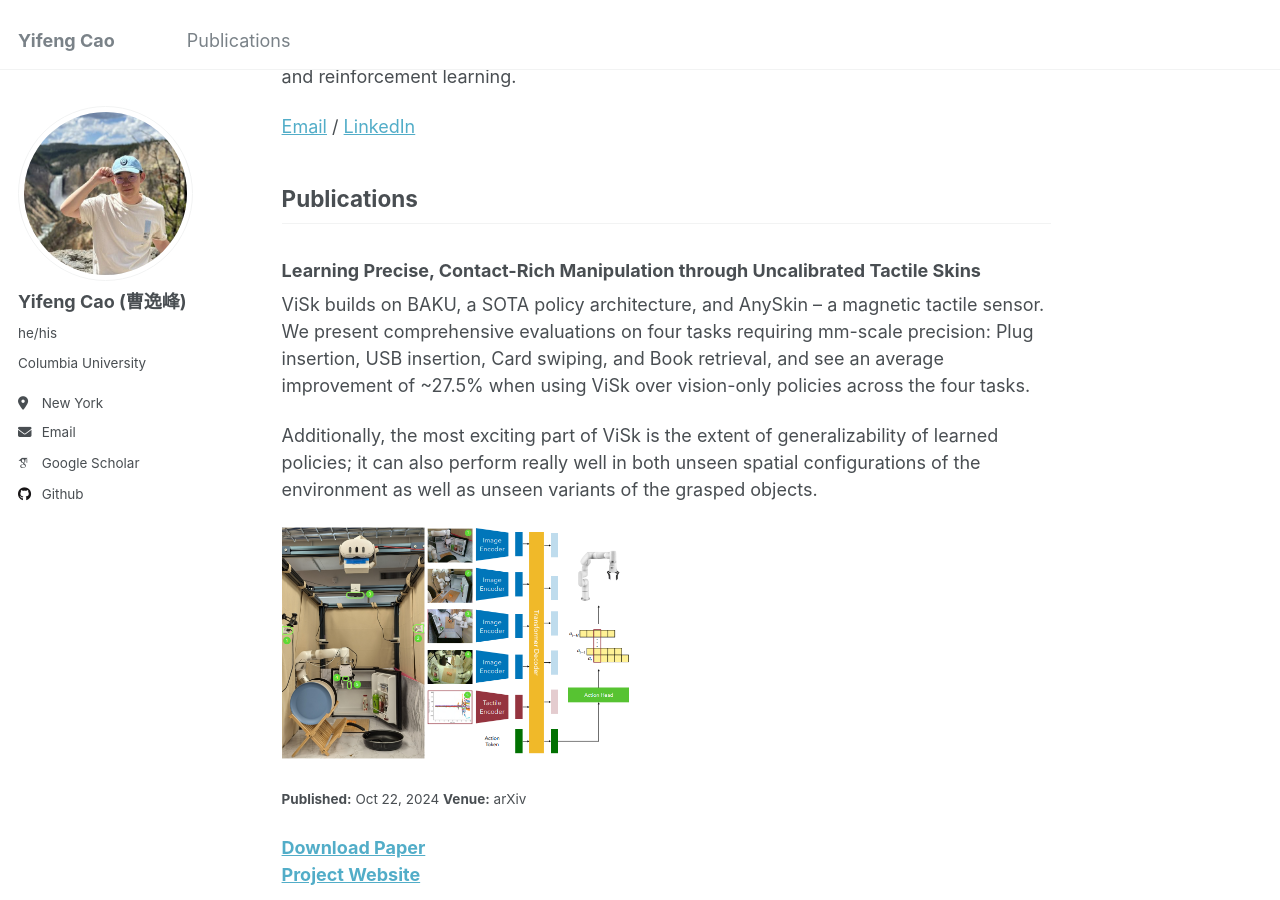
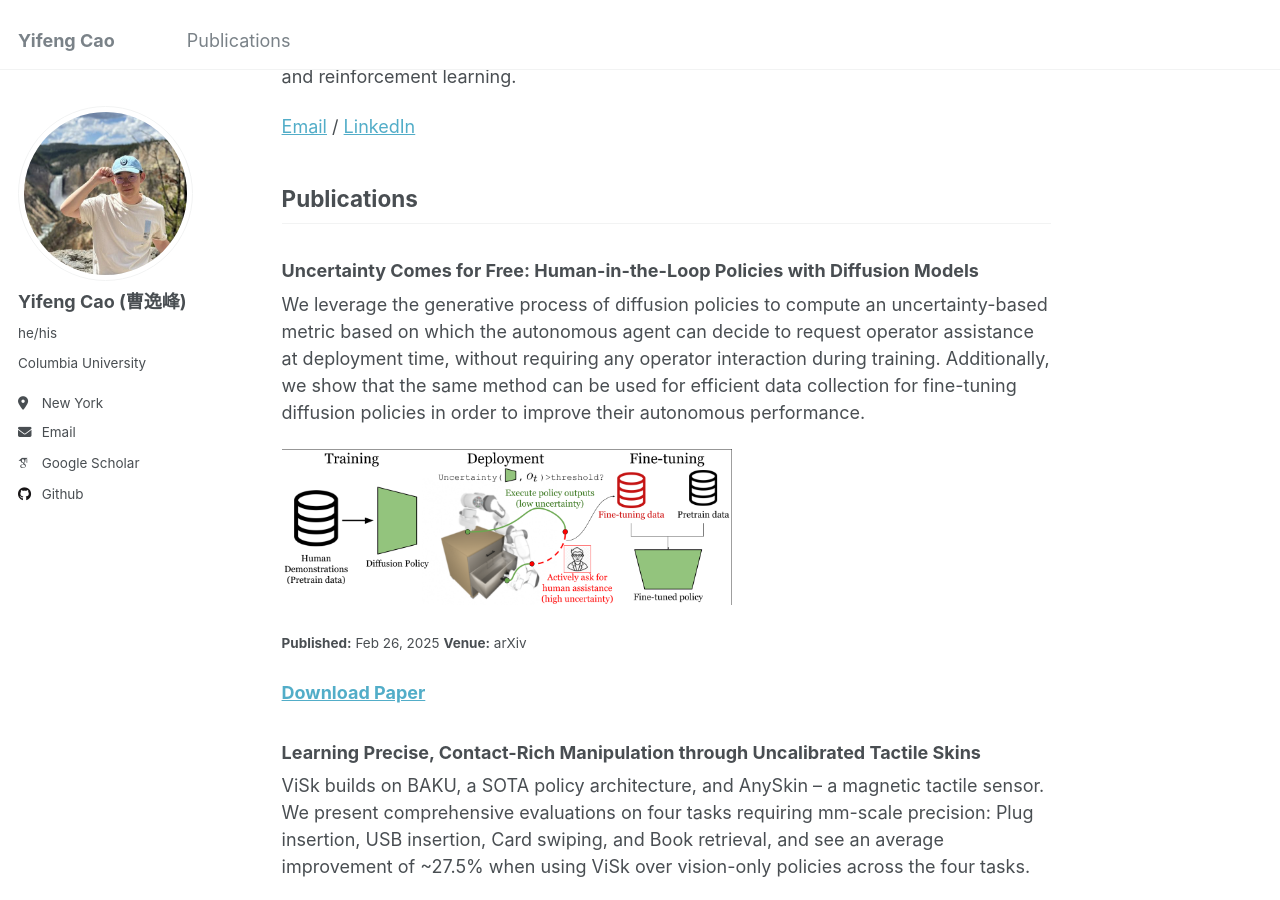
Before and after one commit to Yifeng-Cao/Yifeng-Cao.github.io, a Jekyll site: the page built from _pages/about.md, in a window 1280 px wide and 900 px high, scrolled down 352 px. Built offline with Jekyll 4.4.1, drawn with Linux system fonts in a browser that asks for light colours; some web fonts are replaced.

Commit message:
aboutme_pub

```diff
--- a/_config.yml
+++ b/_config.yml
@@ -44,7 +44,7 @@ author:
   # bitbucket        : # Username - Update with your username on the site
   # codepen          : # Username
   # dribbble         : # Username
-  github           : "https://github.com/Yifeng-Cao"
+  github           : "Yifeng-Cao"
   # kaggle           : # Username
   # stackoverflow    : # User number or user number and name (i.e., use "1" or "1/jeff-atwood")
 
--- a/_pages/about.md
+++ b/_pages/about.md
@@ -18,6 +18,18 @@ Before coming to Columbia University, I worked as a research intern in Professor
 
 
 ## Publications
+
+### Uncertainty Comes for Free: Human-in-the-Loop Policies with Diffusion Models
+
+We leverage the generative process of diffusion policies to compute an uncertainty-based metric based on which the autonomous agent can decide to request operator assistance at deployment time, without requiring any operator interaction during training. Additionally, we show that the same method can be used for efficient data collection for fine-tuning diffusion policies in order to improve their autonomous performance.
+
+<img src="images/hitl-teasor-v2.png" alt="HiTL Demo" width="450">
+
+<small>**Published:** Feb 26, 2025 </small>
+<small>**Venue:** arXiv </small>
+
+**[Download Paper](https://arxiv.org/abs/2503.01876)**
+<!-- **[Project Website](https://visuoskin.github.io/)** -->
 
 ### Learning Precise, Contact-Rich Manipulation through Uncalibrated Tactile Skins
 
```
